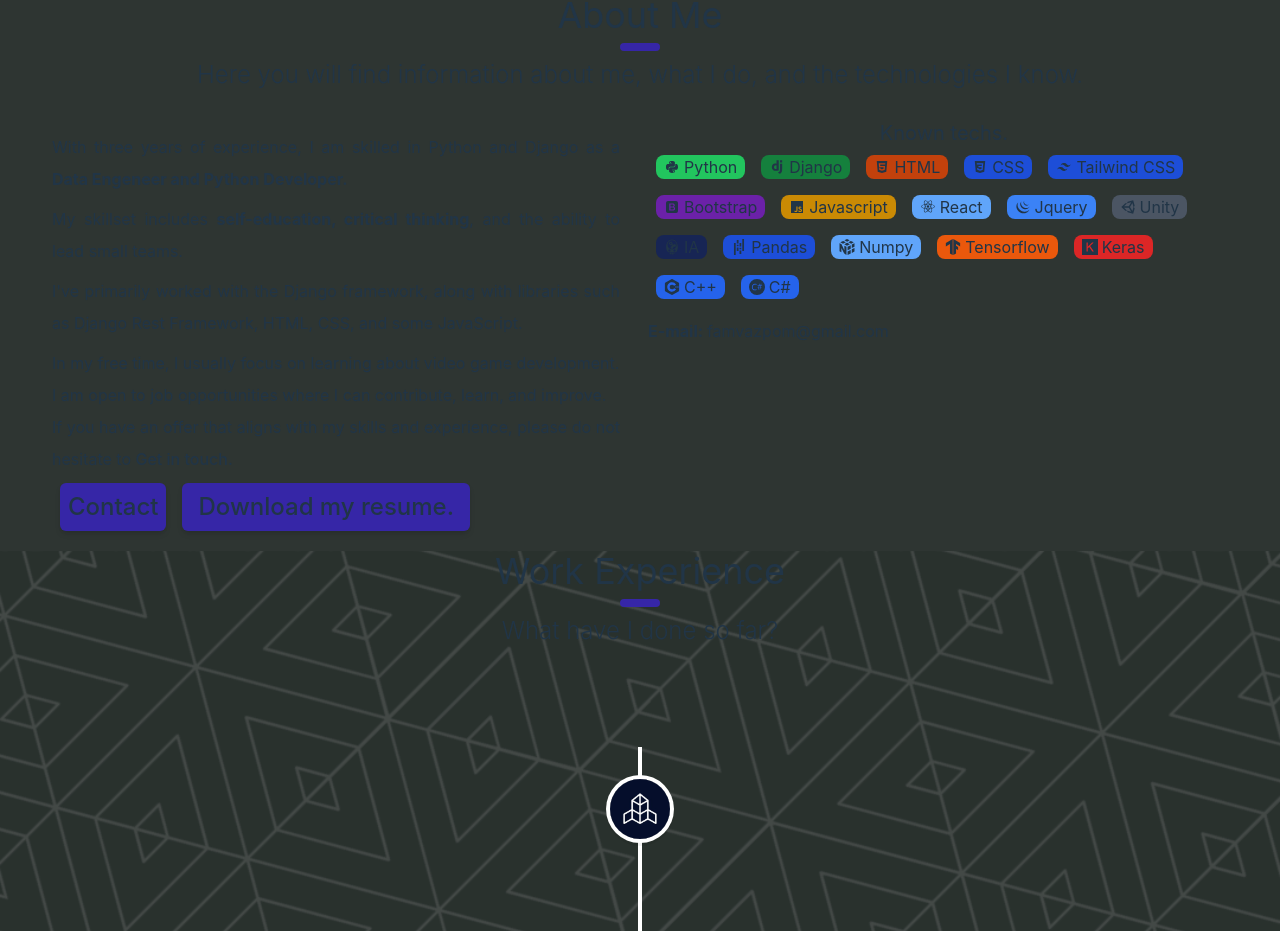
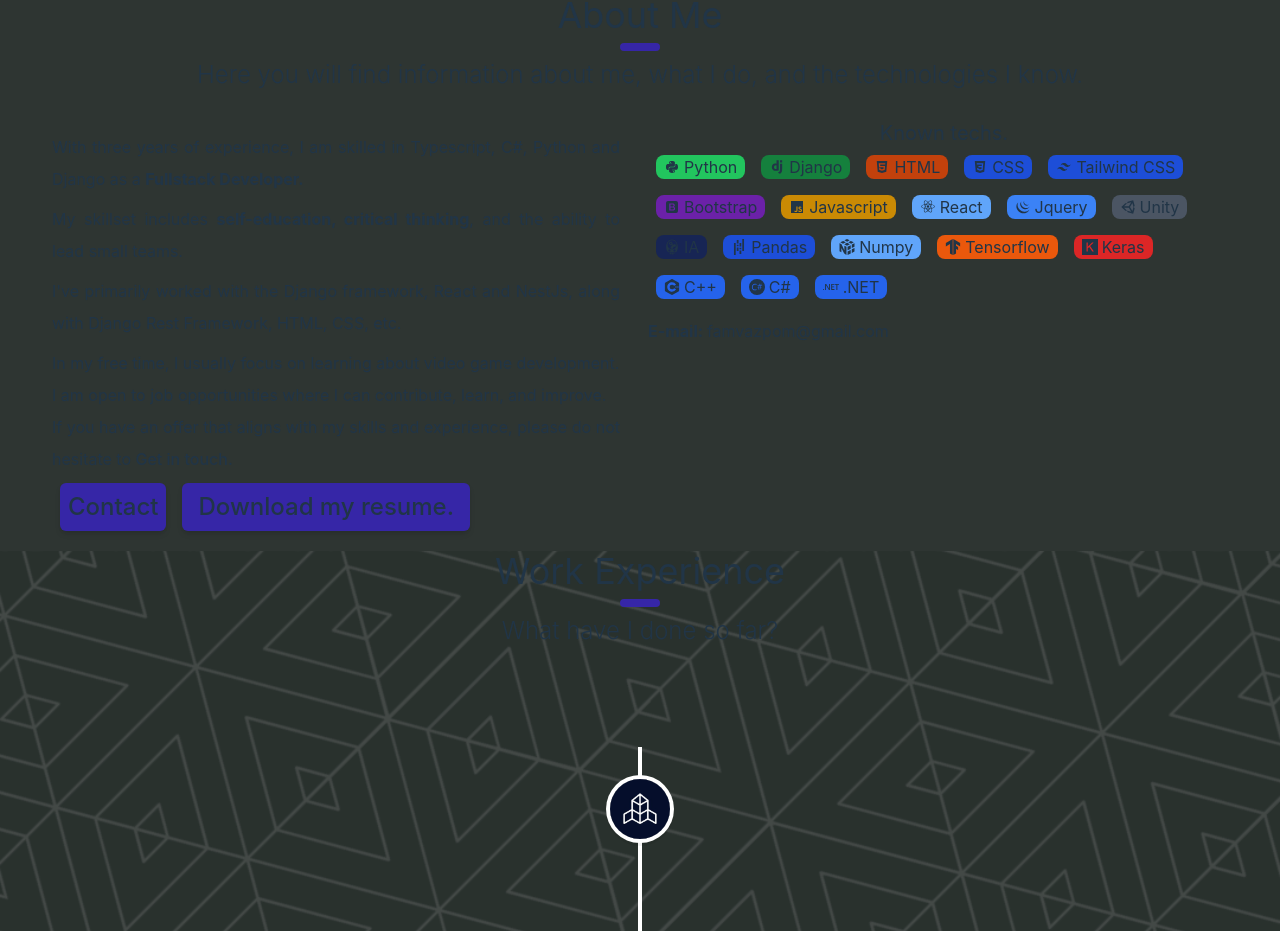
Before and after one commit to Famvazpom/famvazpom.github.io, a React (Vite) app: page / in a window 1280 px wide. Shown: the part 837-1768 px from the top of the page. Built offline with nearby package versions, Linux system fonts and the light colour scheme.

Commit message:
chore: Update description

```diff
--- a/src/components/sections/Descripcion.jsx
+++ b/src/components/sections/Descripcion.jsx
@@ -18,12 +18,12 @@
       </div>
       <div className='flex flex-col md:flex-row'>
         <div className='sm:w-1/2 p-5 leading-loose text-justify'>
-          <p className='mb-2'>With three years of experience, I am skilled in Python and Django as a <span className='font-bold'> Data Engeneer and Python Developer. </span></p>
+          <p className='mb-2'>With three years of experience, I am skilled in Typescript, C#, Python and Django as a <span className='font-bold'> Fullstack Developer. </span></p>
           <p className='mb-2'>
             My skillset includes <strong>self-education, critical thinking</strong>, and the ability to lead small teams.
           </p>
           <p className='mb-2'>
-            I've primarily worked with the Django framework, along with libraries such as Django Rest Framework, HTML, CSS, and some JavaScript.
+            I've primarily worked with the Django framework, React and NestJs, along with Django Rest Framework, HTML, CSS, etc.
           </p>
 
           <p>
--- a/src/constants/index.js
+++ b/src/constants/index.js
@@ -461,6 +461,11 @@
         icon: SiCsharp,
         bgcolor: "bg-blue-600",
     },
+    {
+        name: ".NET",
+        icon: SiDotnet,
+        bgcolor: "bg-blue-600",
+    },
 
 ]
 
```
